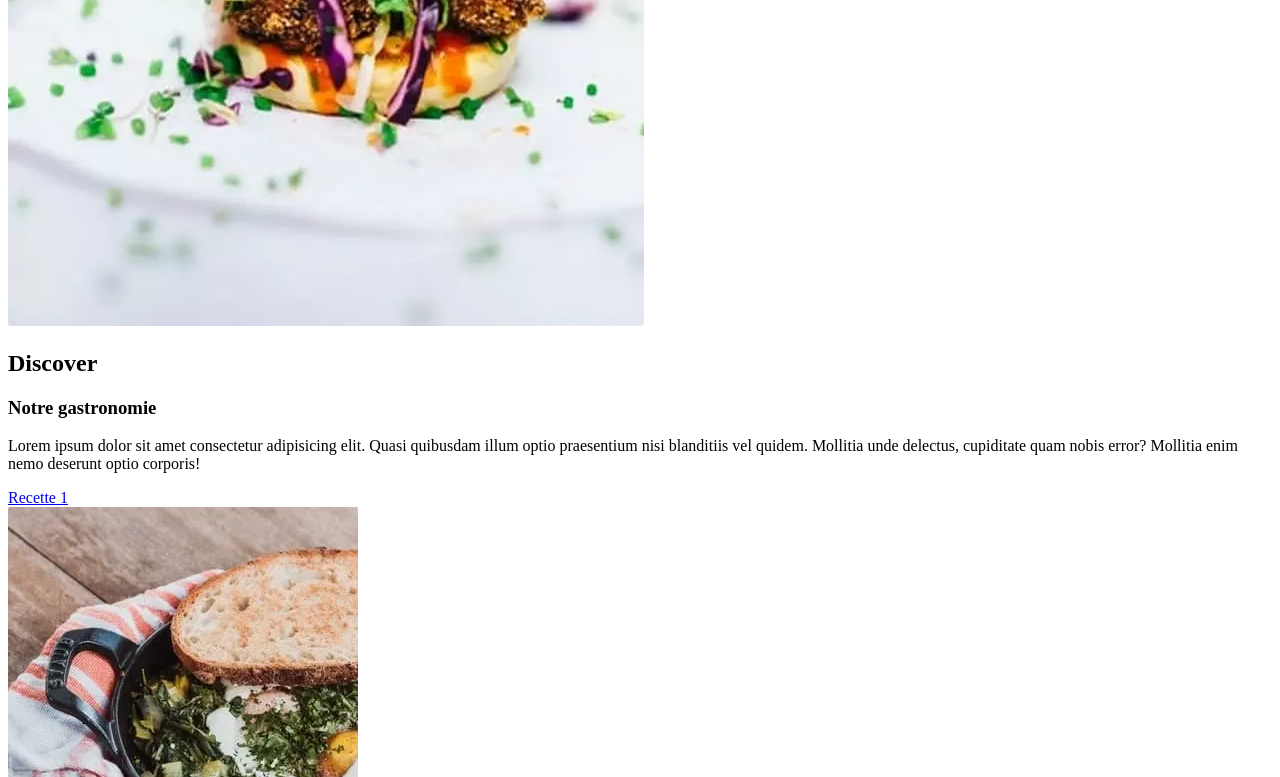
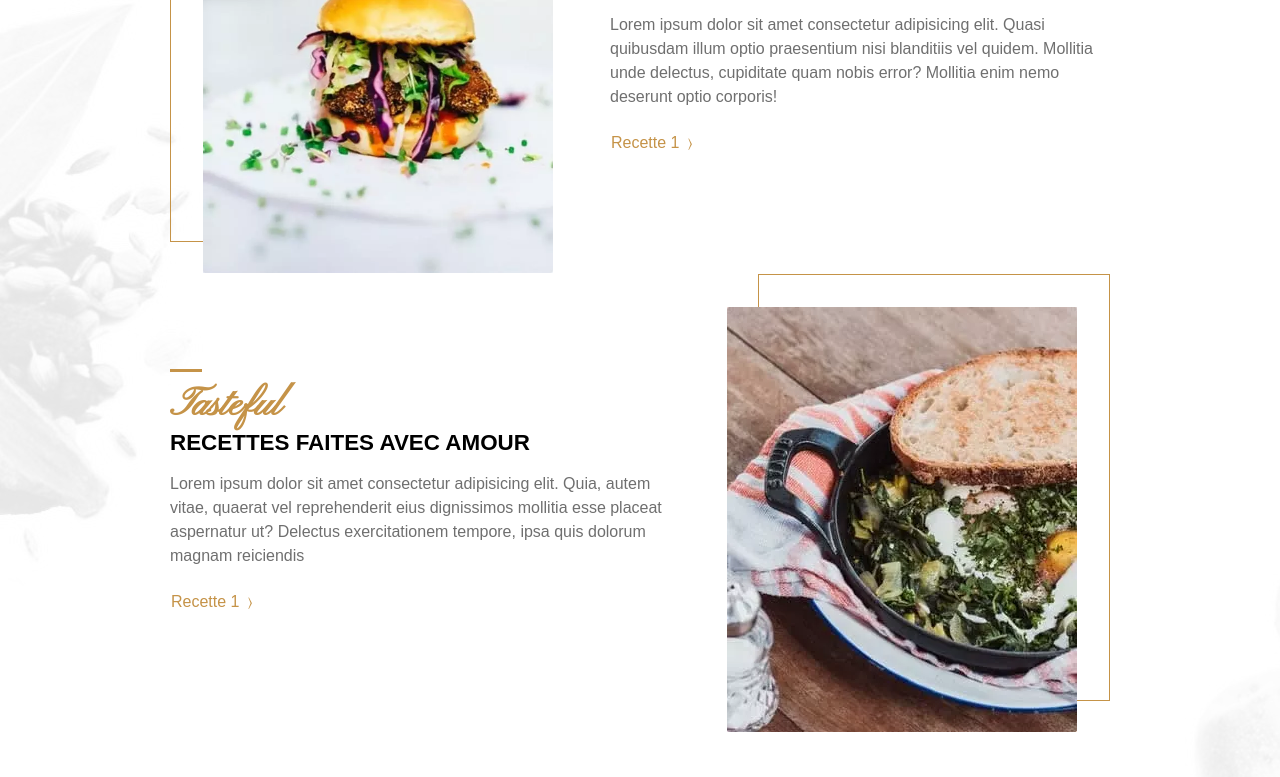
Before and after one commit to jimmy-clairy/capitole, a website: page index.html in a window 1280 px wide. Shown: the part 656-1433 px from the top of the page. Drawn offline with Linux system fonts and the light colour scheme.

Commit message:
modif href css

```diff
--- a/index.html
+++ b/index.html
@@ -5,7 +5,7 @@
     <meta http-equiv="X-UA-Compatible" content="IE=edge">
     <meta name="viewport" content="width=device-width, initial-scale=1.0">
     <meta name="description" content="Le restaurant Le Capitoul">
-    <link rel="stylesheet" href="./css/prefix.css">
+    <link rel="stylesheet" href="./css/style.css">
     <title>Le Capitoul</title>
     <link rel="icon" type="image/png" href="pictures/J.png">
 </head>
```
Also changed, not shown: recipe1.html (+1 -1 lines).
